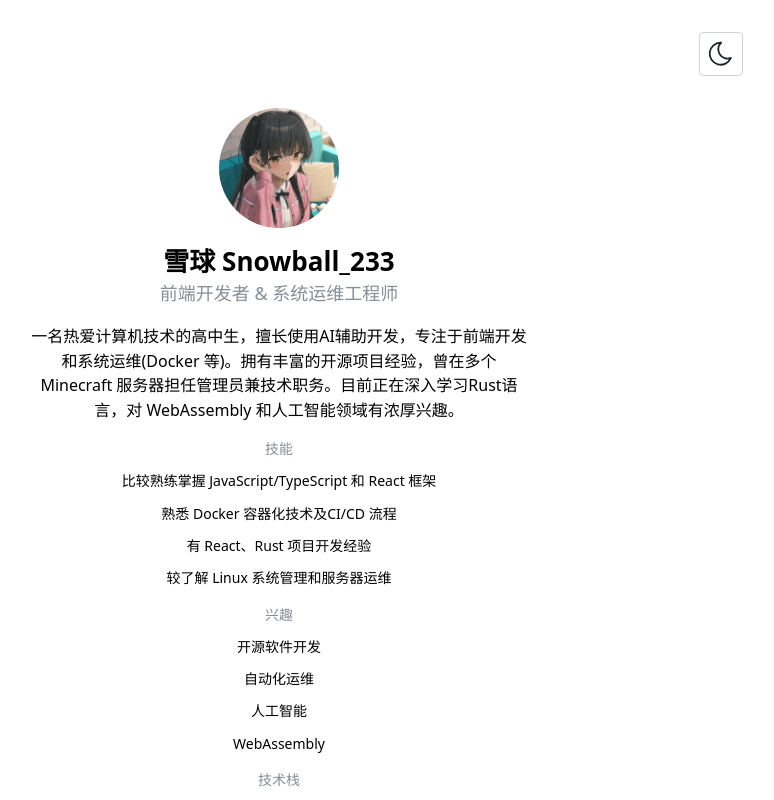
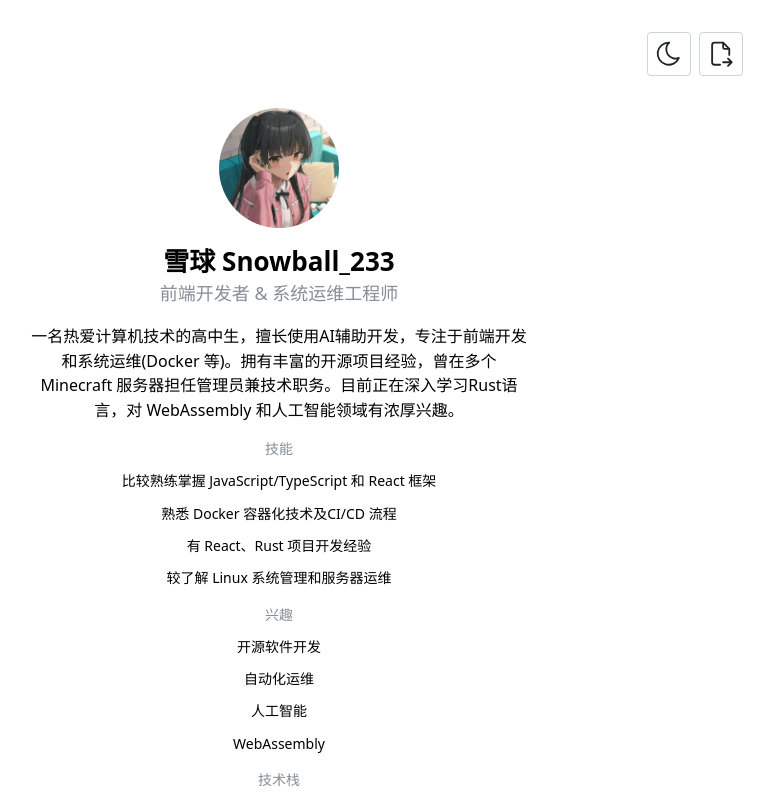
Before and after one commit to snowballxueqiu/awesome-resume, a Next.js app: page / in a window 1280 px wide. Shown: the top 800 px of the page, without its empty margins (361-1135 px from the left). Built offline with nearby package versions, Linux system fonts and the light colour scheme.

Commit message:
add:outputPDF

```diff
--- a/package.json
+++ b/package.json
@@ -16,6 +16,9 @@
     "@mantine/hooks": "^7.17.4",
     "@mantine/next": "^6.0.22",
     "@tabler/icons-react": "^3.31.0",
+    "@types/html2canvas": "^1.0.0",
+    "html2canvas": "^1.4.1",
+    "jspdf": "^3.0.1",
     "next": "15.3.0",
     "react": "^18.2.0",
     "react-dom": "^18.2.0"
--- a/src/app/layout.tsx
+++ b/src/app/layout.tsx
@@ -25,7 +25,7 @@ export default function RootLayout({
   children: React.ReactNode;
 }>) {
   return (
-    <html lang="zh-CN" suppressHydrationWarning data-mantine-color-scheme="light">
+    <html lang="zh-CN" data-mantine-color-scheme="light">
       <body className={`${geistSans.variable} ${geistMono.variable} antialiased`}>
         <MantineProvider>{children}</MantineProvider>
       </body>
--- a/src/app/page.tsx
+++ b/src/app/page.tsx
@@ -20,7 +20,7 @@ export default function Home() {
 
   return (
     <div className="min-h-screen py-8">
-      <Container size="md">
+      <Container id="resume-container" size="md">
         <Stack gap="xl">
           <Group justify="flex-end">
             <ThemeToggle />
--- a/src/components/theme/ThemeToggle.tsx
+++ b/src/components/theme/ThemeToggle.tsx
@@ -1,13 +1,72 @@
 'use client';
 
 import { ActionIcon, useComputedColorScheme, useMantineColorScheme } from '@mantine/core';
-import { IconMoon, IconSun } from '@tabler/icons-react';
+import { IconMoon, IconSun, IconFileExport } from '@tabler/icons-react';
+import jsPDF from 'jspdf';
+import html2canvas from 'html2canvas';
+import { useState } from 'react';
 
 export function ThemeToggle() {
   const { setColorScheme } = useMantineColorScheme();
   const computedColorScheme = useComputedColorScheme('light', { getInitialValueInEffect: true });
 
+  const [exporting, setExporting] = useState(false);
+
+  const handleExportPDF = async () => {
+    if (exporting) return;
+    setExporting(true);
+
+    try {
+      const container = document.getElementById('resume-container');
+      if (!container) return;
+
+      const doc = new jsPDF('p', 'mm', 'a4');
+      const canvas = await html2canvas(container, {
+        scale: 3,
+        useCORS: true,
+        logging: false,
+        scrollX: 0,
+        scrollY: -window.scrollY,
+        windowWidth: document.documentElement.scrollWidth,
+        windowHeight: document.documentElement.scrollHeight,
+        allowTaint: true,
+        letterRendering: true,
+        dpi: 300,
+        scale: window.devicePixelRatio * 2,
+        ignoreElements: (element) => element.tagName === 'IFRAME'
+      });
+
+      const imgData = canvas.toDataURL('image/png');
+      const imgWidth = doc.internal.pageSize.getWidth();
+      const imgHeight = (canvas.height * imgWidth) / canvas.width;
+
+      // 计算需要多少页
+      const pageHeight = doc.internal.pageSize.getHeight();
+      let heightLeft = imgHeight;
+      let position = 0;
+
+      // 第一页
+      doc.addImage(imgData, 'PNG', 0, position, imgWidth, imgHeight);
+      heightLeft -= pageHeight;
+
+      // 剩余页
+      while (heightLeft >= 0) {
+        position = heightLeft - imgHeight;
+        doc.addPage();
+        doc.addImage(imgData, 'PNG', 0, position, imgWidth, imgHeight);
+        heightLeft -= pageHeight;
+      }
+
+      doc.save('resume.pdf');
+    } catch (error) {
+      console.error('导出失败:', error);
+    } finally {
+      setExporting(false);
+    }
+  };
+
   return (
+    <div className="flex gap-2">
       <ActionIcon
         onClick={() => setColorScheme(computedColorScheme === 'light' ? 'dark' : 'light')}
         variant="default"
@@ -20,5 +79,15 @@ export function ThemeToggle() {
           <IconSun style={{ width: '70%', height: '70%' }} stroke={1.5} />
         )}
       </ActionIcon>
+
+      <ActionIcon
+        onClick={handleExportPDF}
+        variant="default"
+        size="xl"
+        aria-label="Export to PDF"
+      >
+        <IconFileExport style={{ width: '70%', height: '70%' }} stroke={1.5} />
+      </ActionIcon>
+    </div>
   );
 }
```
Also changed, not shown: 1 other file (tests, documents, lock files or other folders). Lines whose indentation alone changed are shown as unchanged.
